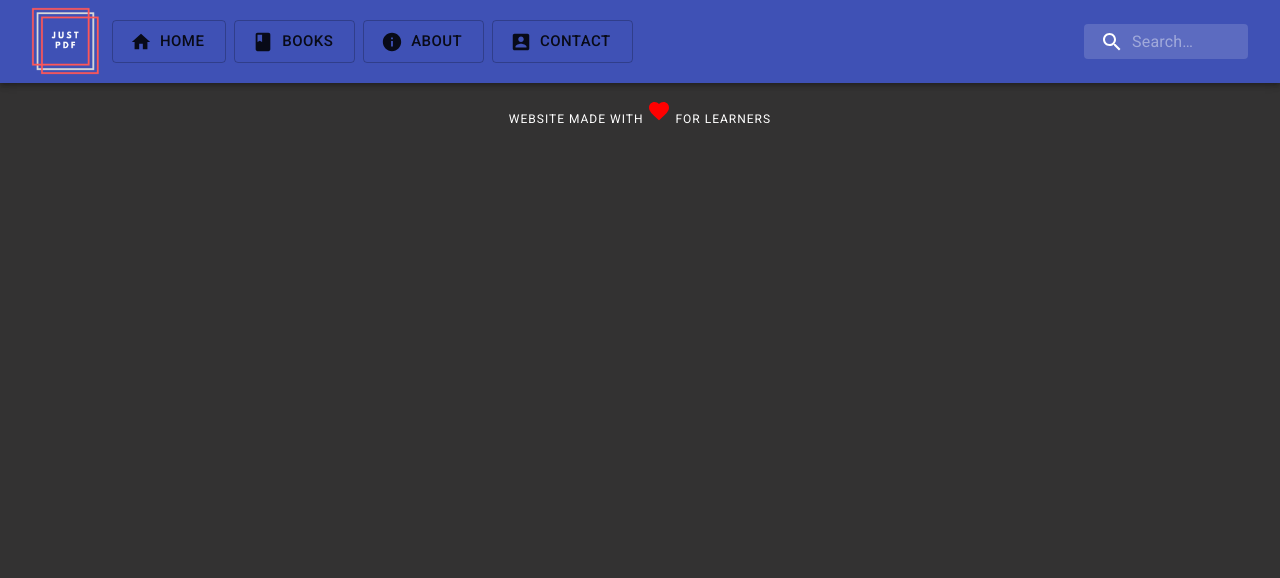
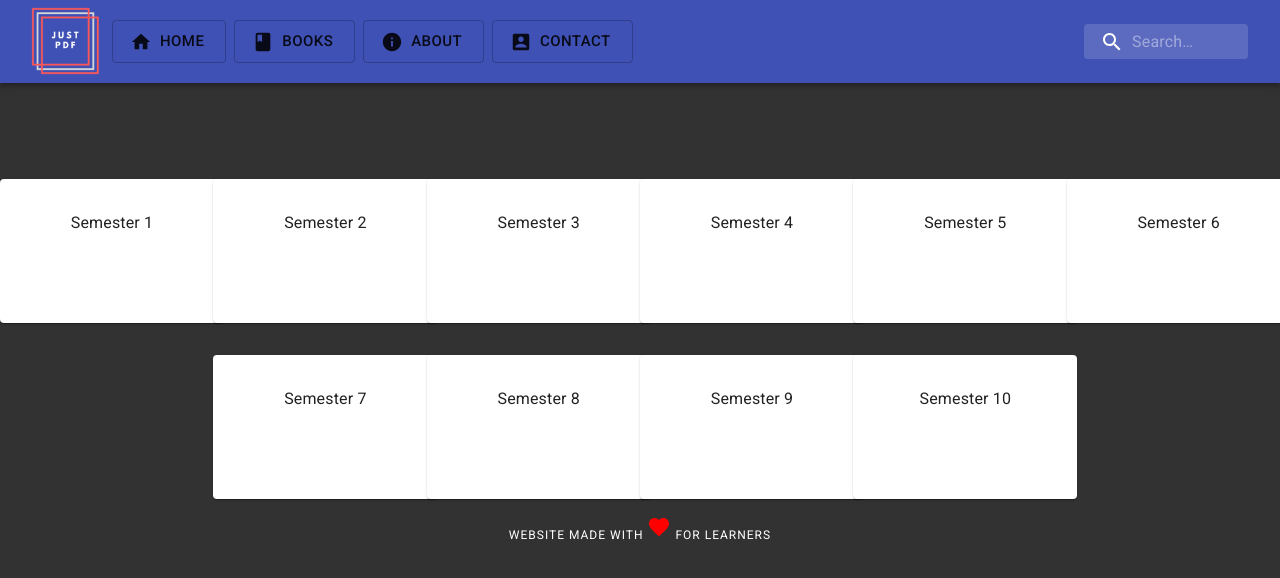
Before and after one commit to ShivS01/just-pdf, a React (Create React App) app: page /books/1/1/1/semesters in a window 1280 px wide. Shown: the top 578 px of the page. Built offline with nearby package versions, Linux system fonts and the light colour scheme.

Commit message:
Basic structuring of all subcomponents of books path

```diff
--- a/src/App.js
+++ b/src/App.js
@@ -2,7 +2,6 @@ import React, { useState } from "react";
 import { BrowserRouter as Router, Switch, Route } from "react-router-dom";
 import NavBar from "./components/NavBar";
 import Home from "./Home";
-import Books from "./Books";
 import About from "./About";
 import Contact from "./Contact";
 import "./index";
@@ -10,6 +9,10 @@ import FavoriteIcon from "@material-ui/icons/Favorite";
 import { makeStyles } from "@material-ui/core/styles";
 import Typography from "@material-ui/core/Typography";
 import Schools from "./components/Schools";
+import Branches from "./components/Branches";
+import Semesters from "./components/Semesters";
+import Sem from "./components/Sem";
+import Universities from "./components/Universities";
 
 const useStyles = makeStyles((theme) => ({
   heart: {
@@ -24,14 +27,14 @@ const useStyles = makeStyles((theme) => ({
 
 const App = () => {
   const classes = useStyles();
-  const [search, setSearch] = useState("");
+  // const [search, setSearch] = useState("");
 
-  const changeSearch = (event) => setSearch(event.target.value);
+  // const changeSearch = (event) => setSearch(event.target.value);
 
-  const findBook = (e) => {
-    e.preventDefault();
-    console.log(`Book to find is : ${search}`);
-  };
+  // const findBook = (e) => {
+  //   e.preventDefault();
+  //   console.log(`Book to find is : ${search}`);
+  // };
 
   return (
     <>
@@ -40,10 +43,22 @@ const App = () => {
         {/* <NavBar updateSearch={changeSearch} handleSearch={findBook} /> */}
         <Switch>
           <Route path="/" exact component={Home} />
-          <Route path="/books" exact component={Books} />
+          <Route path="/books" exact component={Universities} />
           <Route path="/about" exact component={About} />
           <Route path="/contact" exact component={Contact} />
           <Route path="/books/:univ" exact component={Schools} />
+          <Route path="/books/:univ/:school" exact component={Branches} />
+          <Route
+            path="/books/:univ/:school/:branch/semesters"
+            exact
+            component={Semesters}
+          />
+
+          <Route
+            path="/books/:univ/:school/:branch/semesters/:sem"
+            exact
+            component={Sem}
+          />
         </Switch>
         <footer className={classes.footer}>
           <Typography variant="overline">
--- a/src/Books.js
+++ /dev/null
@@ -1,27 +0,0 @@
-import React from "react";
-import { BrowserRouter as Router, Switch, Route } from "react-router-dom";
-import Universities from "./components/Universities";
-import Schools from "./components/Schools";
-import Branches from "./components/Branches";
-import Semesters from "./components/Semesters";
-import Sem from "./components/Sem";
-
-const Books = () => {
-  return (
-    <Router>
-      <Switch>
-        <Route path="/books/" exact component={Universities} />
-        <Route path="/books/:univ" exact component={Schools} />
-        <Route path="/books/:univ/:school" exact component={Branches} />
-        <Route
-          path="/books/:univ/:school/:branch"
-          exact
-          component={Semesters}
-        />
-        <Route path="/books/:univ/:school/:branch/:sem" exact component={Sem} />
-      </Switch>
-    </Router>
-  );
-};
-
-export default Books;
--- a/src/components/Branches.js
+++ b/src/components/Branches.js
@@ -1,5 +1,51 @@
 import React from "react";
+import { Paper, Grid, Typography, ButtonBase } from "@material-ui/core";
+import { makeStyles } from "@material-ui/core/styles";
+import { Link } from "react-router-dom";
 
-const Branches = () => {};
+const useStyles = makeStyles((theme) => ({
+  paper: {
+    // margin: theme.spacing(5),
+    padding: theme.spacing(4),
+    height: theme.spacing(10),
+    width: theme.spacing(20),
+  },
+  margin: {
+    marginTop: theme.spacing(10),
+  },
+}));
+
+const STME = [
+  { name: "MBATech", duration: 5 },
+  { name: "BTech", duration: 4 },
+];
+
+const Branches = () => {
+  const classes = useStyles();
+  return (
+    <Grid
+      container
+      spacing={4}
+      xs={12}
+      justify="center"
+      alignItems="center"
+      className={classes.margin}
+    >
+      {STME.map((branch) => (
+        <Grid item xs={2} key={branch.name}>
+          <ButtonBase
+            component={Link}
+            to={`/books/NMIMS/${`STME`}/${branch.name}/semesters`}
+          >
+            <Paper className={classes.paper}>
+              <Typography align="center">{branch.name}</Typography>
+              <Typography align="center">{branch.duration} years</Typography>
+            </Paper>
+          </ButtonBase>
+        </Grid>
+      ))}
+    </Grid>
+  );
+};
 
 export default Branches;
--- a/src/components/Schools.js
+++ b/src/components/Schools.js
@@ -1,6 +1,7 @@
 import React from "react";
 import { Paper, Grid, Typography, ButtonBase } from "@material-ui/core";
 import { makeStyles } from "@material-ui/core/styles";
+import { Link } from "react-router-dom";
 
 const useStyles = makeStyles((theme) => ({
   paper: {
@@ -41,6 +42,7 @@ const NMIMS = [
     abbv: "SoS",
   },
 ];
+
 const Schools = () => {
   const classes = useStyles();
   return (
@@ -53,8 +55,8 @@ const Schools = () => {
       className={classes.margin}
     >
       {NMIMS.map((school) => (
-        <Grid item xs={2}>
-          <ButtonBase>
+        <Grid item xs={2} key={school.id}>
+          <ButtonBase component={Link} to={`/books/NMIMS/${school.abbv}`}>
             <Paper className={classes.paper}>
               <Typography align="center">{school.name}</Typography>
               <Typography align="center">({school.abbv})</Typography>
--- a/src/components/Sem.js
+++ b/src/components/Sem.js
@@ -1,5 +1,52 @@
 import React from "react";
+import { Paper, Grid, Typography, ButtonBase } from "@material-ui/core";
+import { makeStyles } from "@material-ui/core/styles";
+import { Link } from "react-router-dom";
 
-const Sem = () => {};
+const useStyles = makeStyles((theme) => ({
+  paper: {
+    // margin: theme.spacing(5),
+    padding: theme.spacing(4),
+    height: theme.spacing(10),
+    width: theme.spacing(20),
+  },
+  margin: {
+    marginTop: theme.spacing(10),
+  },
+}));
+
+const books = [
+  { name: "Physics" },
+  { name: "Chemistry" },
+  { name: "Maths-1" },
+  { name: "Workshop" },
+];
+const Sem = () => {
+  const classes = useStyles();
+  //   console.log(props);
+  return (
+    <Grid
+      container
+      spacing={4}
+      xs={12}
+      justify="center"
+      alignItems="center"
+      className={classes.margin}
+    >
+      {books.map((book) => (
+        <Grid item xs={2} key={book.name}>
+          <ButtonBase
+            component={Link}
+            to={`/books/NMIMS/STME/MBATech/semesters/1`}
+          >
+            <Paper className={classes.paper}>
+              <Typography align="center">{book.name}</Typography>
+            </Paper>
+          </ButtonBase>
+        </Grid>
+      ))}
+    </Grid>
+  );
+};
 
 export default Sem;
--- a/src/components/Semesters.js
+++ b/src/components/Semesters.js
@@ -1,5 +1,80 @@
 import React from "react";
+import { Paper, Grid, Typography, ButtonBase } from "@material-ui/core";
+import { makeStyles } from "@material-ui/core/styles";
+import { Link } from "react-router-dom";
 
-const Semesters = () => {};
+const useStyles = makeStyles((theme) => ({
+  paper: {
+    // margin: theme.spacing(5),
+    padding: theme.spacing(4),
+    height: theme.spacing(10),
+    width: theme.spacing(20),
+  },
+  margin: {
+    marginTop: theme.spacing(10),
+  },
+}));
+
+const semesters = [
+  {
+    sem: 1,
+    books: [
+      { name: "Physics" },
+      { name: "Chemistry" },
+      { name: "Maths-1" },
+      { name: "Workshop" },
+    ],
+  },
+  {
+    sem: 2,
+    books: [
+      { name: "Maths-2" },
+      { name: "COA" },
+      { name: "Programming in C" },
+      { name: "Economics and Management" },
+    ],
+  },
+  { sem: 3, books: [{ name: "NA" }] },
+  { sem: 4, books: [{ name: "NA" }] },
+  { sem: 5, books: [{ name: "NA" }] },
+  { sem: 6, books: [{ name: "NA" }] },
+  { sem: 7, books: [{ name: "NA" }] },
+  { sem: 8, books: [{ name: "NA" }] },
+  { sem: 9, books: [{ name: "NA" }] },
+  { sem: 10, books: [{ name: "NA" }] },
+];
+
+const Semesters = () => {
+  const classes = useStyles();
+  //   const newTo = {
+  //     pathname: `/books/NMIMS/STME/semesters/${sem.sem}`,
+  //     semester: sem.sem,
+  //     books: books,
+  //   };
+
+  return (
+    <Grid
+      container
+      spacing={4}
+      xs={12}
+      justify="center"
+      alignItems="center"
+      className={classes.margin}
+    >
+      {semesters.map((sem) => (
+        <Grid item xs={2} key={sem.sem}>
+          <ButtonBase
+            component={Link}
+            to={`/books/NMIMS/STME/MBATech/semesters/${sem.sem}`}
+          >
+            <Paper className={classes.paper}>
+              <Typography align="center">Semester {sem.sem}</Typography>
+            </Paper>
+          </ButtonBase>
+        </Grid>
+      ))}
+    </Grid>
+  );
+};
 
 export default Semesters;
--- a/src/components/Universities.js
+++ b/src/components/Universities.js
@@ -43,7 +43,7 @@ const Universities = ({ name }) => {
         spacing={2}
       >
         <Grid container item xs={6} justify="center" alignContent="center">
-          <ButtonBase component={Link} to="/books/NMIMS">
+          <ButtonBase component={Link} to={"/books/NMIMS"}>
             <img src={nmims} className={classes.img} />
           </ButtonBase>
           {/* <Typography align="center">NMIMS</Typography> */}
```
Also changed, not shown: src/components/Book.js (+15 -0 lines).
